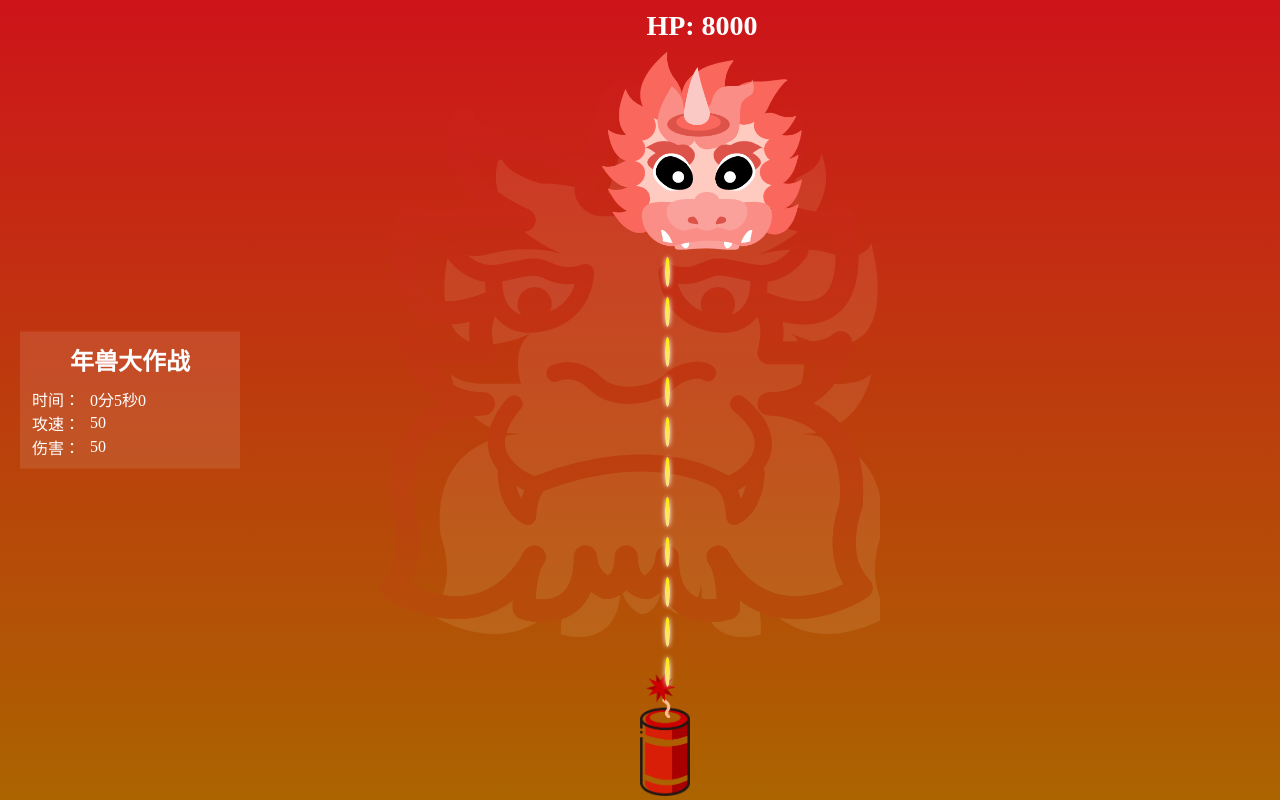
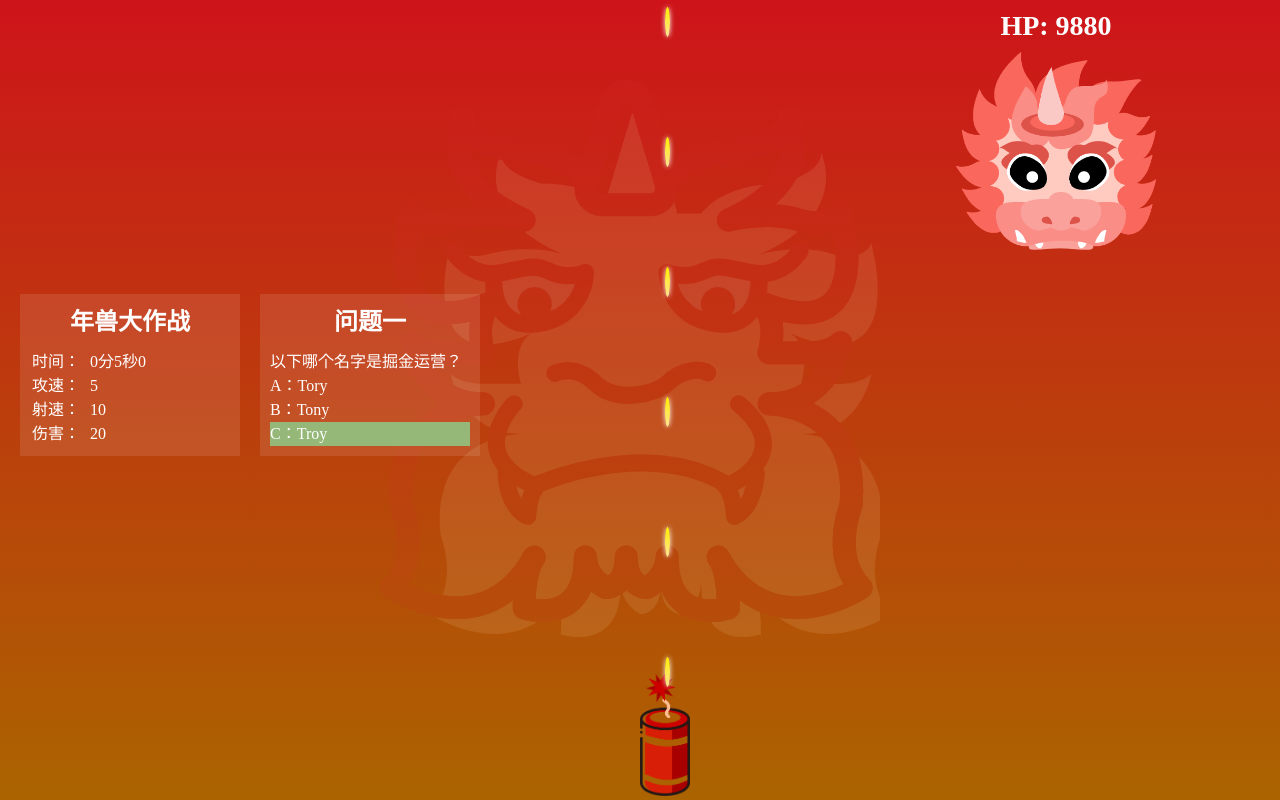
Before and after one commit to heyongsheng/new-year-game, a Vue app: page / in a window 1280 px wide. Built offline with nearby package versions, Linux system fonts and the light colour scheme; the HTML template or start-up script is replaced by a standard one.

Commit message:
增加问题倒计时，问题对错判断，答案回显，回答正确增加buff

```diff
--- a/src/App.vue
+++ b/src/App.vue
@@ -3,7 +3,7 @@
  * @Date: 2022-01-04 21:13:00
  * @email: 1378431028@qq.com
  * @LastEditors: 贺永胜
- * @LastEditTime: 2022-01-05 13:03:46
+ * @LastEditTime: 2022-01-05 22:24:17
  * @Descripttion:
 -->
 <template>
--- a/src/components/game.vue
+++ b/src/components/game.vue
@@ -3,7 +3,7 @@
  * @Date: 2022-01-04 21:39:58
  * @email: 1378431028@qq.com
  * @LastEditors: 贺永胜
- * @LastEditTime: 2022-01-05 14:56:22
+ * @LastEditTime: 2022-01-06 00:32:33
  * @Descripttion: 游戏组件
 -->
 <template>
@@ -22,8 +22,10 @@
     >
       <img src="../assets/paozhu.png" alt="" />
     </div>
+    <!-- 面板区 -->
+    <div class="panel-wrap">
       <!-- 游戏面板 -->
-    <div class="game-panel">
+      <div class="game-panel panel-item">
         <p class="game-title">年兽大作战</p>
         <div class="game-data-wrap">
           <div class="game-data-item">
@@ -35,8 +37,53 @@
             <p class="game-data-value">{{ frequency }}</p>
           </div>
           <div class="game-data-item">
+            <p class="game-data-title">射速：</p>
+            <p class="game-data-value">{{ bulletSpeed }}</p>
+          </div>
+          <div class="game-data-item">
             <p class="game-data-title">伤害：</p>
             <p class="game-data-value">{{ damage }}</p>
+          </div>
+        </div>
+      </div>
+      <!-- 问题面板 -->
+      <div
+        class="question-panel panel-item"
+        v-for="(question, index) in questionList"
+        :key="index"
+      >
+        <div class="count-down" v-if="question.showTime > 0">
+          <p>请在{{question.showTime}}秒内点击正确答案</p>
+        </div>
+        <div class="question-panel-title">问题一</div>
+        <div class="question-container">
+          <div class="question-title">{{ question.question.title }}</div>
+          <div class="answer-wrap show" v-if="!question.result">
+            <div
+              class="answer-item"
+              v-for="item in question.question.option"
+              :key="item.key"
+              @click="answerQuestion(item.key, question)"
+            >
+              {{item.key}}：{{item.value}}
+            </div>
+          </div>
+          <div class="answer-wrap result" v-else>
+            <div
+              class="answer-item"
+              v-for="item in question.question.option"
+              :key="item.key"
+              :class="{
+                result: question.question.answer === item.key
+              }"
+            >
+              {{item.key}}：{{item.value}}
+              <span class="check" v-if="question.result === item.key">◇</span>
+            </div>
+          </div>
+          <div class="buff" v-if="question.result === question.question.answer">
+            攻速+1 射速+2 伤害+10
+          </div>
         </div>
       </div>
     </div>
@@ -49,8 +96,10 @@ export default {
   name: 'game',
   data () {
     return {
-      gameBeginTime: 0,
-      gameDuration: 0,
+      questionData: require('./question.json'),// 问题源数据
+      questionList: [],// 问题列表
+      gameBeginTime: 0, // 游戏开始时间
+      gameDuration: 0, // 游戏持续时间
       clientX: 0, // 鼠标上次的位置
       paozhuLeft: document.documentElement.clientWidth / 2, // 炮竹距离左边的距离
       nianshouLeft: 0, // 年兽距离左边的距离
@@ -58,11 +107,12 @@ export default {
       nianshouHP: 10000, // 年兽的血量
       screenWidth: document.documentElement.clientWidth, // 屏幕宽度
       screenHeight: document.documentElement.clientHeight, // 屏幕高度
-      nianshouMoveDir: 2, // 年兽移动的方向
+      nianshouMoveDir: 4, // 年兽移动的方向
       createBulletInterval: null, // 创建子弹的定时器
-      frequency: 50,// 发射子弹频率
-      damage: 50,// 子弹攻击力
-      lastBulletTime: 0// 上次发射子弹时间
+      frequency: 5, // 发射子弹频率
+      bulletSpeed: 10, // 子弹飞行速度
+      damage: 20,// 子弹攻击力
+      lastBulletTime: 0 // 上次发射子弹时间
     }
   },
   mounted () {
@@ -82,6 +132,8 @@ export default {
       this.nianshouMove()
       // 生成子弹
       this.createBullet()
+      // 添加第一道问题
+      this.addQuestion()
     },
     // 游戏结束
     gameOver () {
@@ -114,9 +166,9 @@ export default {
       // 更新游戏时间
       this.gameDuration = new Date().getTime() - this.gameBeginTime
       if (this.nianshouLeft + 200 >= this.screenWidth) {
-        this.nianshouMoveDir = -2
+        this.nianshouMoveDir = -4
       } else if (this.nianshouLeft < 0) {
-        this.nianshouMoveDir = 2
+        this.nianshouMoveDir = 4
       }
 
       this.nianshouLeft += this.nianshouMoveDir
@@ -134,7 +186,7 @@ export default {
         this.$refs.gemeWrap.appendChild(bullet)
         // 子弹移动
         let bulletMove = () => {
-          bullet.style.top = bullet.offsetTop - 20 + 'px'
+          bullet.style.top = bullet.offsetTop - this.bulletSpeed + 'px'
           // 如果子弹距离顶部的距离为年兽的高度时，判断子弹和年兽的水平位置是否重合
           if (bullet.offsetTop <= 250 && bullet.offsetLeft >= this.nianshouLeft && bullet.offsetLeft <= this.nianshouLeft + 200) {
             // 年兽掉血
@@ -164,6 +216,53 @@ export default {
       let second = Math.floor(time % 60000 / 1000)
       let millisecond = time % 1000
       return `${minute}分${second}秒${millisecond}`
+    },
+    /**
+     * @description: 添加问题
+     * @param {*}
+     * @return {*}
+     */
+    addQuestion () {
+      let data = {
+        question: this.questionData[0],
+        showTime: 6
+      }
+      let showCountDown = () => {
+        data.showTime--
+        if (data.showTime > 0) {
+          setTimeout(() => {
+            showCountDown()
+          }, 1000)
+        } else {
+          // 倒计时结束，如果没有选择正确答案，则添加一道错误答案
+          if (!data.result) {
+            data.result = '2021'
+          }
+          // 如果问题不足5道，则添加一道问题
+          if (this.questionList.length < 5) {
+            setTimeout(() => {
+              this.addQuestion()
+            }, 5000)
+          }
+        }
+      }
+      showCountDown()
+      this.questionList.push(data)
+    },
+    /**
+     * @description: 回答问题
+     * @param {*} answer 选择的答案
+     * @param {*} question 回答的问题
+     * @return {*}
+     */
+    answerQuestion(answer, question) {
+      question.result = answer
+      // 如果回答正确，则增加buff
+      if (answer === question.question.answer) {
+        this.frequency++ // 攻速+1
+        this.bulletSpeed += 2 // 射速+2
+        this.damage += 10 // 伤害+10
+      }
     }
   },
 }
@@ -214,16 +313,29 @@ export default {
   border-radius: 50%;
   box-shadow: 0 0 5px #fff;
 }
+/* 面板区域 */
+.panel-wrap {
+  position: absolute;
+  /* width: 200px; */
+  top: 50%;
+  left: 20px;
+  transform: translateY(-50%);
+  color: #fff;
+  display: flex;
+  line-height: 1.5;
+  flex-wrap: wrap;
+}
+.panel-item {
+  width: 200px;
+  background: rgba(255, 255, 255, 0.1);
+  padding: 10px;
+  margin-bottom: 50px;
+}
+.panel-item:not(:first-child) {
+  margin-left: 20px;
+}
 /* 游戏面板 */
 .game-panel {
-  position: absolute;
-  width: 200px;
-  left: 20px;
-  top: 50%;
-  background: rgba(255, 255, 255, 0.1);
-  color: #fff;
-  transform: translateY(-50%);
-  padding: 10px;
 }
 .game-panel .game-title {
   font-size: 24px;
@@ -240,4 +352,55 @@ export default {
   text-align: right;
   margin-right: 10px;
 }
+/* 问题面板 */
+.question-panel {
+  /* margin-top: 20px; */
+  position: relative;
+}
+
+/* 倒计时 */
+.count-down {
+  position: absolute;
+  line-height: 20px;
+  top: -40px;
+  width: 100%;
+  left: 0;
+  box-sizing: border-box;
+  padding: 5px 10px;
+  background: rgba(255, 255, 255, 0.2);
+}
+
+.question-panel-title {
+  font-size: 24px;
+  font-weight: bold;
+  margin-bottom: 10px;
+  text-align: center;
+}
+.question-title {
+  word-break: break-all;
+}
+.answer-item {
+  user-select: none;
+}
+.answer-wrap.show .answer-item:hover {
+  background: rgba(255, 255, 255, 0.2);
+}
+.answer-wrap.result .answer-item.result {
+  background: #95b777;
+}
+.answer-wrap.result .answer-item .check {
+  float: right;
+  margin-right: 10px;
+  font-size: 16px;
+}
+.buff {
+  position: absolute;
+  line-height: 20px;
+  bottom: -40px;
+  width: 100%;
+  left: 0;
+  box-sizing: border-box;
+  padding: 5px 10px;
+  background: rgba(255, 255, 255, 0.2);
+}
 </style>
--- /dev/null
+++ b/src/components/question.json
@@ -0,0 +1,20 @@
+[
+  {
+    "title": "以下哪个名字是掘金运营？",
+    "option": [
+      {
+        "key": "A",
+        "value": "Tory"
+      },
+      {
+        "key": "B",
+        "value": "Tony"
+      },
+      {
+        "key": "C",
+        "value": "Troy"
+      }
+    ],
+    "answer": "C"
+  }
+]
```
Lines whose indentation alone changed are shown as unchanged.
